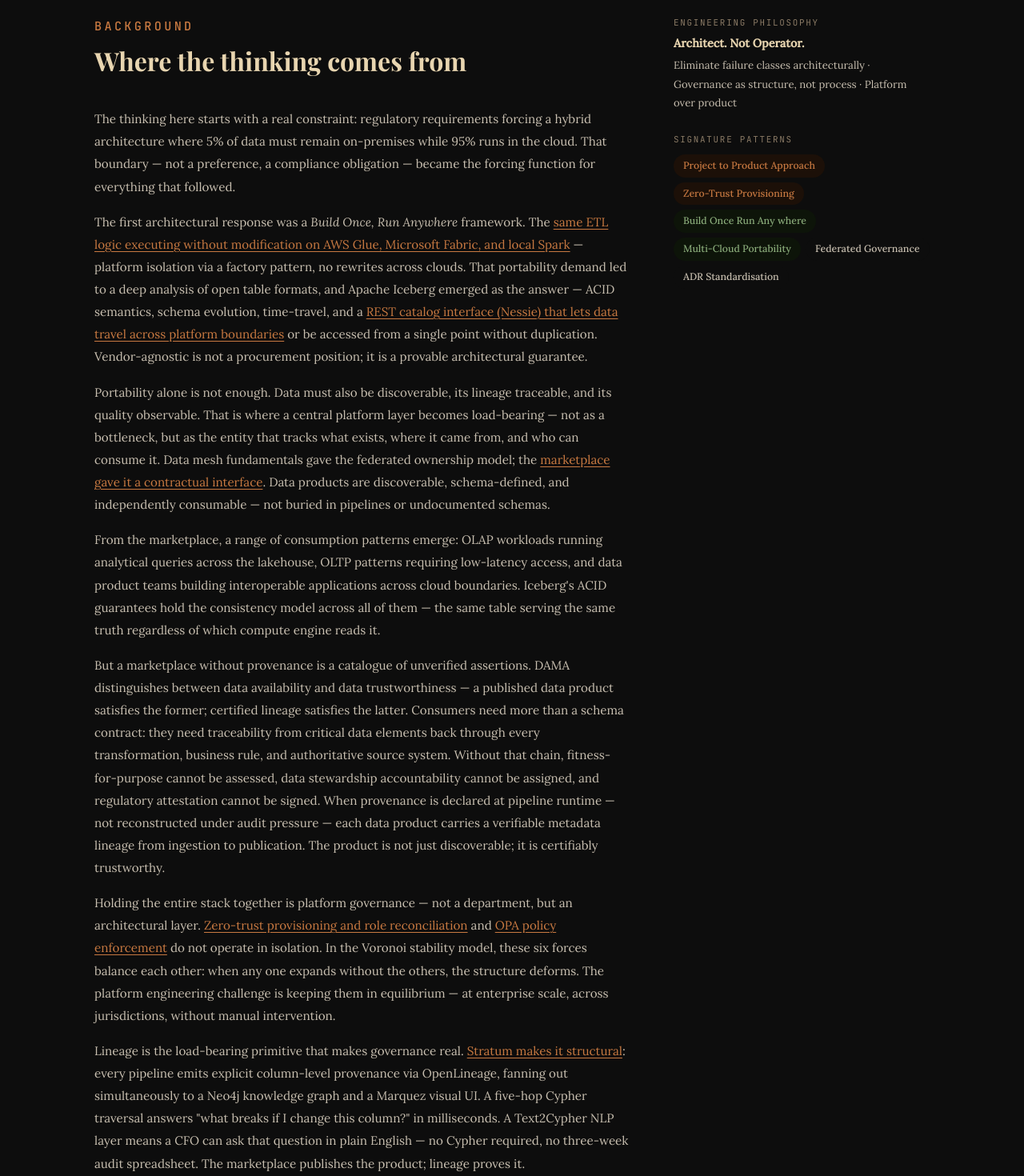
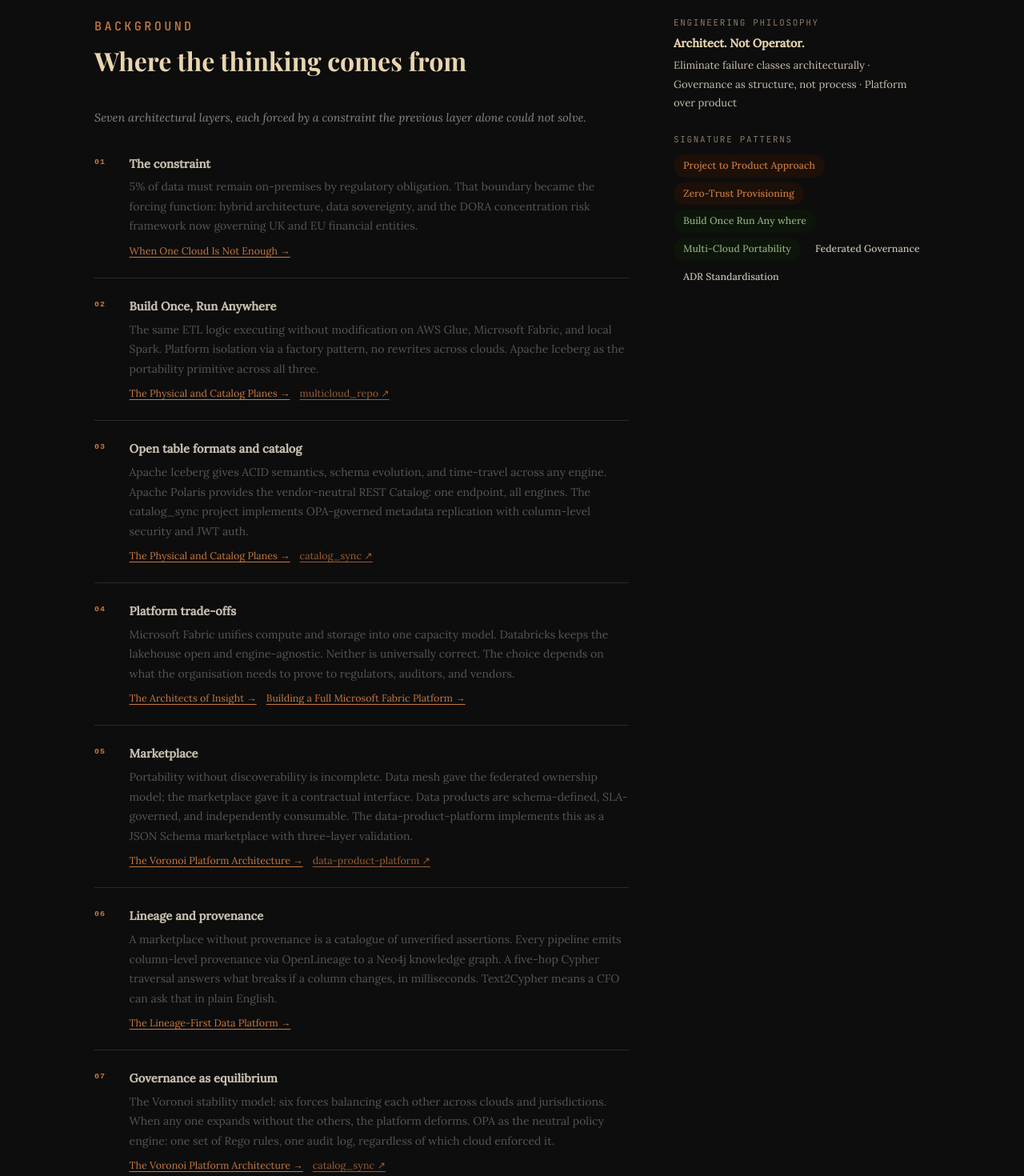
Before and after one commit to techbitsvsk/techbitsvsk.github.io, a React (Vite) app: page /projects in a window 1280 px wide. Shown: the part 2500-3970 px from the top of the page at 80% size. Built offline with nearby package versions, Linux system fonts and the light colour scheme; a web font is replaced by a local one.

Commit message:
Bio updates

```diff
--- a/src/pages/Home.jsx
+++ b/src/pages/Home.jsx
@@ -199,86 +199,92 @@
             <div className="about-text">
               <p className="section-label">Background</p>
               <h2 className="section-title">Where the thinking comes from</h2>
-              <p>
-                The thinking here starts with a real constraint: regulatory requirements forcing a
-                hybrid architecture where 5% of data must remain on-premises while 95% runs in
-                the cloud. That boundary — not a preference, a compliance obligation — became the
-                forcing function for everything that followed.
+              <p style={{ color: 'var(--text-secondary, #888)', fontSize: '0.9rem', fontStyle: 'italic', marginBottom: '2rem', lineHeight: 1.7 }}>
+                Seven architectural layers, each forced by a constraint the previous layer alone could not solve.
               </p>
-              <p style={{ marginTop: '16px' }}>
-                The first architectural response was a <em>Build Once, Run Anywhere</em> framework.{' '}
-                The{' '}
-                <a href="https://github.com/techbitsvsk/multicloud_repo" target="_blank" rel="noopener noreferrer" style={linkStyle}>
-                  same ETL logic executing without modification on AWS Glue, Microsoft Fabric, and local Spark
-                </a>{' '}
-                — platform isolation via a factory pattern, no rewrites across clouds. That portability
-                demand led to a deep analysis of open table formats, and Apache Iceberg emerged as the
-                answer — ACID semantics, schema evolution, time-travel, and a{' '}
-                <a href="https://github.com/techbitsvsk/catalog_sync" target="_blank" rel="noopener noreferrer" style={linkStyle}>
-                  REST catalog interface (Nessie) that lets data travel across platform boundaries
-                </a>{' '}
-                or be accessed from a single point without duplication. Vendor-agnostic is not a
-                procurement position; it is a provable architectural guarantee.
-              </p>
-              <p style={{ marginTop: '16px' }}>
-                Portability alone is not enough. Data must also be discoverable, its lineage
-                traceable, and its quality observable. That is where a central platform layer
-                becomes load-bearing — not as a bottleneck, but as the entity that tracks
-                what exists, where it came from, and who can consume it. Data mesh fundamentals
-                gave the federated ownership model; the{' '}
-                <a href="https://github.com/techbitsvsk/data-product-platform" target="_blank" rel="noopener noreferrer" style={linkStyle}>
-                  marketplace gave it a contractual interface
-                </a>
-                . Data products are discoverable, schema-defined, and independently consumable —
-                not buried in pipelines or undocumented schemas.
-              </p>
-              <p style={{ marginTop: '16px' }}>
-                From the marketplace, a range of consumption patterns emerge: OLAP workloads
-                running analytical queries across the lakehouse, OLTP patterns requiring
-                low-latency access, and data product teams building interoperable applications
-                across cloud boundaries. Iceberg's ACID guarantees hold the consistency model
-                across all of them — the same table serving the same truth regardless of which
-                compute engine reads it.
-              </p>
-              <p style={{ marginTop: '16px' }}>
-                But a marketplace without provenance is a catalogue of unverified assertions. DAMA
-                distinguishes between data availability and data trustworthiness — a published data
-                product satisfies the former; certified lineage satisfies the latter. Consumers need
-                more than a schema contract: they need traceability from critical data elements back
-                through every transformation, business rule, and authoritative source system.
-                Without that chain, fitness-for-purpose cannot be assessed, data stewardship
-                accountability cannot be assigned, and regulatory attestation cannot be signed.
-                When provenance is declared at pipeline runtime — not reconstructed under audit
-                pressure — each data product carries a verifiable metadata lineage from ingestion
-                to publication. The product is not just discoverable; it is certifiably trustworthy.
-              </p>
-              <p style={{ marginTop: '16px' }}>
-                Holding the entire stack together is platform governance — not a department, but
-                an architectural layer.{' '}
-                <a href="https://github.com/techbitsvsk/fabric_automation" target="_blank" rel="noopener noreferrer" style={linkStyle}>
-                  Zero-trust provisioning and role reconciliation
-                </a>{' '}
-                and{' '}
-                <a href="https://github.com/techbitsvsk/catalog_sync/blob/main/docs/opa-policies.md" target="_blank" rel="noopener noreferrer" style={linkStyle}>
-                  OPA policy enforcement
-                </a>{' '}
-                do not operate in isolation. In the Voronoi stability model, these six forces
-                balance each other: when any one expands without the others, the structure deforms.
-                The platform engineering challenge is keeping them in equilibrium — at enterprise
-                scale, across jurisdictions, without manual intervention.
-              </p>
-              <p style={{ marginTop: '16px' }}>
-                Lineage is the load-bearing primitive that makes governance real.{' '}
-                <a href="https://github.com/techbitsvsk/stratum_tpch" target="_blank" rel="noopener noreferrer" style={linkStyle}>
-                  Stratum makes it structural
-                </a>
-                : every pipeline emits explicit column-level provenance via OpenLineage,
-                fanning out simultaneously to a Neo4j knowledge graph and a Marquez visual UI. A
-                five-hop Cypher traversal answers "what breaks if I change this column?" in
-                milliseconds. A Text2Cypher NLP layer means a CFO can ask that question in plain
-                English — no Cypher required, no three-week audit spreadsheet. The marketplace
-                publishes the product; lineage proves it.
-              </p>
+
+              {[
+                {
+                  n: "01",
+                  title: "The constraint",
+                  body: "5% of data must remain on-premises by regulatory obligation. That boundary became the forcing function: hybrid architecture, data sovereignty, and the DORA concentration risk framework now governing UK and EU financial entities.",
+                  links: [
+                    { type: "writing", to: "/writing/voronoi-iii", text: "When One Cloud Is Not Enough" },
+                  ],
+                },
+                {
+                  n: "02",
+                  title: "Build Once, Run Anywhere",
+                  body: "The same ETL logic executing without modification on AWS Glue, Microsoft Fabric, and local Spark. Platform isolation via a factory pattern, no rewrites across clouds. Apache Iceberg as the portability primitive across all three.",
+                  links: [
+                    { type: "writing", to: "/writing/voronoi-ii", text: "The Physical and Catalog Planes" },
+                    { type: "repo", href: "https://github.com/techbitsvsk/multicloud_repo", text: "multicloud_repo" },
+                  ],
+                },
+                {
+                  n: "03",
+                  title: "Open table formats and catalog",
+                  body: "Apache Iceberg gives ACID semantics, schema evolution, and time-travel across any engine. Apache Polaris provides the vendor-neutral REST Catalog: one endpoint, all engines. The catalog_sync project implements OPA-governed metadata replication with column-level security and JWT auth.",
+                  links: [
+                    { type: "writing", to: "/writing/voronoi-ii", text: "The Physical and Catalog Planes" },
+                    { type: "repo", href: "https://github.com/techbitsvsk/catalog_sync", text: "catalog_sync" },
+                  ],
+                },
+                {
+                  n: "04",
+                  title: "Platform trade-offs",
+                  body: "Microsoft Fabric unifies compute and storage into one capacity model. Databricks keeps the lakehouse open and engine-agnostic. Neither is universally correct. The choice depends on what the organisation needs to prove to regulators, auditors, and vendors.",
+                  links: [
+                    { type: "writing", to: "/writing/architects", text: "The Architects of Insight" },
+                    { type: "writing", to: "/writing/fabric", text: "Building a Full Microsoft Fabric Platform" },
+                  ],
+                },
+                {
+                  n: "05",
+                  title: "Marketplace",
+                  body: "Portability without discoverability is incomplete. Data mesh gave the federated ownership model; the marketplace gave it a contractual interface. Data products are schema-defined, SLA-governed, and independently consumable. The data-product-platform implements this as a JSON Schema marketplace with three-layer validation.",
+                  links: [
+                    { type: "writing", to: "/writing/voronoi", text: "The Voronoi Platform Architecture" },
+                    { type: "repo", href: "https://github.com/techbitsvsk/data-product-platform", text: "data-product-platform" },
+                  ],
+                },
+                {
+                  n: "06",
+                  title: "Lineage and provenance",
+                  body: "A marketplace without provenance is a catalogue of unverified assertions. Every pipeline emits column-level provenance via OpenLineage to a Neo4j knowledge graph. A five-hop Cypher traversal answers what breaks if a column changes, in milliseconds. Text2Cypher means a CFO can ask that in plain English.",
+                  links: [
+                    { type: "writing", to: "/writing/lineage", text: "The Lineage-First Data Platform" },
+                  ],
+                },
+                {
+                  n: "07",
+                  title: "Governance as equilibrium",
+                  body: "The Voronoi stability model: six forces balancing each other across clouds and jurisdictions. When any one expands without the others, the platform deforms. OPA as the neutral policy engine: one set of Rego rules, one audit log, regardless of which cloud enforced it.",
+                  links: [
+                    { type: "writing", to: "/writing/voronoi", text: "The Voronoi Platform Architecture" },
+                    { type: "repo", href: "https://github.com/techbitsvsk/catalog_sync", text: "catalog_sync" },
+                  ],
+                },
+              ].map(({ n, title, body, links }) => (
+                <div key={n} style={{ display: "flex", gap: "1.1rem", marginBottom: "1.4rem", paddingBottom: "1.4rem", borderBottom: "1px solid var(--border, #e5e5e5)", alignItems: "flex-start" }}>
+                  <span style={{ fontFamily: "var(--font-mono, monospace)", fontSize: "0.62rem", color: "var(--primary)", fontWeight: 700, letterSpacing: "0.1em", minWidth: 26, paddingTop: 3, flexShrink: 0 }}>{n}</span>
+                  <div style={{ flex: 1 }}>
+                    <strong style={{ display: "block", fontSize: "0.92rem", marginBottom: "0.3rem" }}>{title}</strong>
+                    <p style={{ margin: "0 0 0.5rem", fontSize: "0.875rem", lineHeight: 1.75, color: "var(--text-secondary, #555)" }}>{body}</p>
+                    {links.length > 0 && (
+                      <div style={{ display: "flex", flexWrap: "wrap", gap: "12px" }}>
+                        {links.map((l, li) =>
+                          l.type === "writing" ? (
+                            <Link key={li} to={l.to} style={{ ...linkStyle, fontSize: "0.78rem" }}>{l.text} &rarr;</Link>
+                          ) : (
+                            <a key={li} href={l.href} target="_blank" rel="noopener noreferrer" style={{ ...linkStyle, fontSize: "0.78rem", opacity: 0.75 }}>{l.text} &#x2197;</a>
+                          )
+                        )}
+                      </div>
+                    )}
+                  </div>
+                </div>
+              ))}
             </div>
             <div className="about-meta">
               <div className="meta-block">
```
